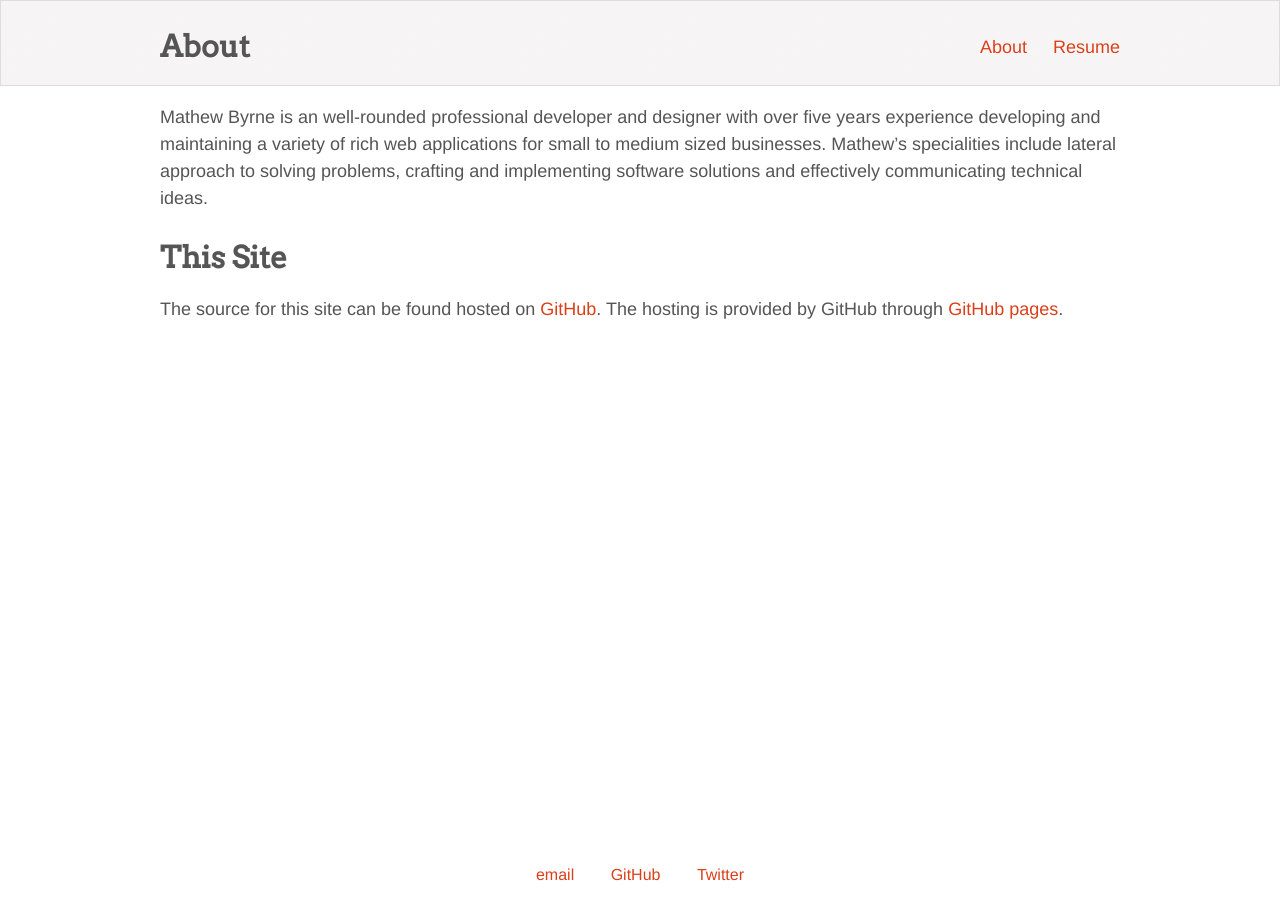
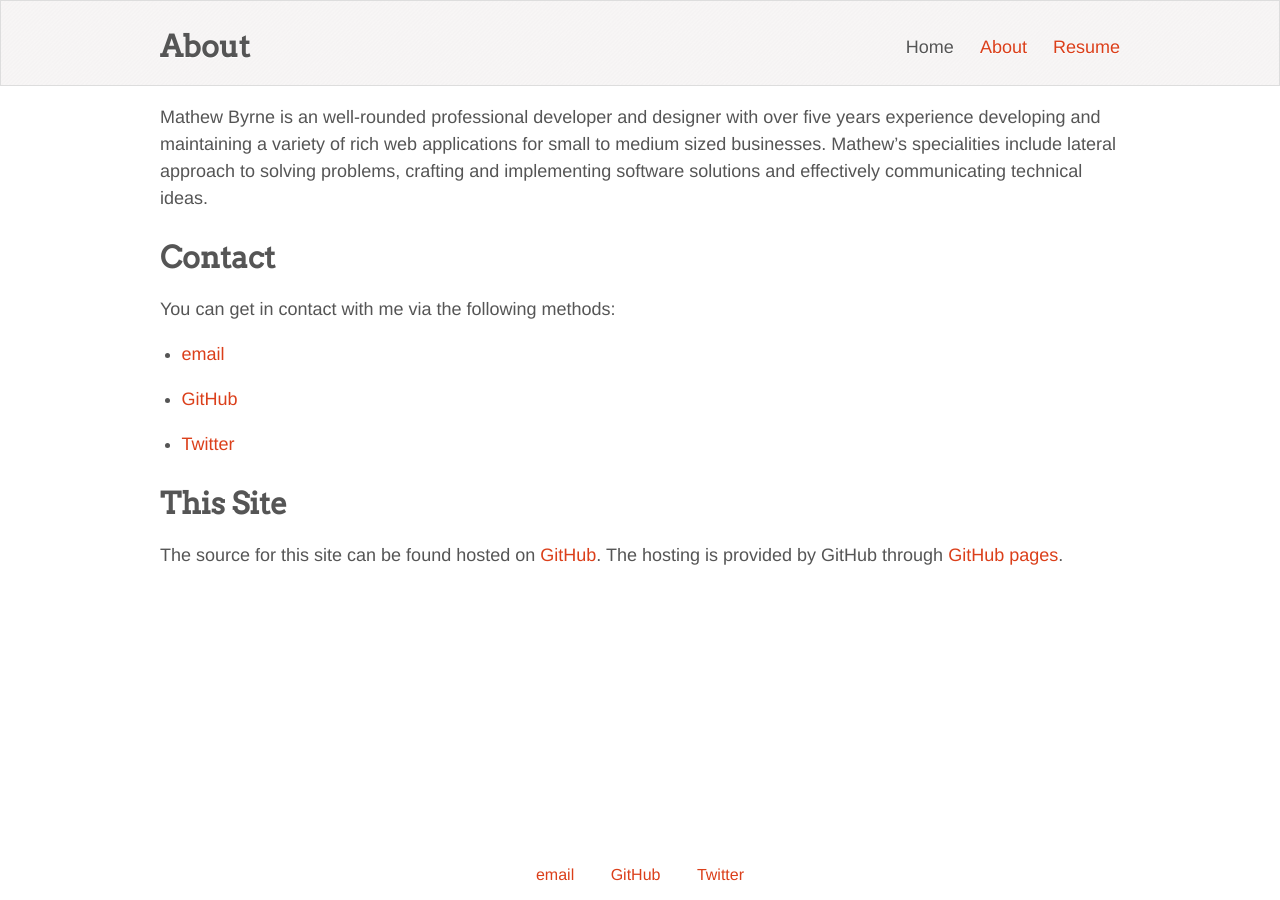
Before and after one commit to mathewbyrne/mathewbyrne.github.com, a Jekyll site: the page built from about/index.md, in a window 1280 px wide. Built offline with Jekyll 4.4.1, drawn with Linux system fonts in a browser that asks for light colours; nearby versions of some CDN libraries.

Commit message:
Updated About page and removed redundant files.

```diff
--- a/_layouts/default.html
+++ b/_layouts/default.html
@@ -28,6 +28,7 @@
 		<div id="header-inner">
 			<h1>{{ page.title }}</h1>
 			<ol id="navigation">
+				<li><a href="/">Home</a></li>
 				<li><a href="/about" title="About myself and how to fine me">About</a></li>
 				<li><a href="/resume" title="My skills and employment history">Resume</a></li>
 			</ol>
--- a/about/index.md
+++ b/about/index.md
@@ -5,6 +5,14 @@ title: About
 
 Mathew Byrne is an well-rounded professional developer and designer with over five years experience developing and maintaining a variety of rich web applications for small to medium sized businesses. Mathew’s specialities include lateral approach to solving problems, crafting and implementing software solutions and effectively communicating technical ideas.
 
+# Contact
+
+You can get in contact with me via the following methods:
+
+- [email](mailto:mathewbyrne@gmail.com)
+- [GitHub](https://github.com/mathewbyrne)
+- [Twitter](http://twitter.com/mathewbyrne)
+
 # This Site
 
 The source for this site can be found hosted on [GitHub](https://github.com/mathewbyrne/mathewbyrne.github.com). The hosting is provided by GitHub through [GitHub pages](http://pages.github.com/).
```
Also changed, not shown: work/index.md (deleted, +0 -4 lines).
